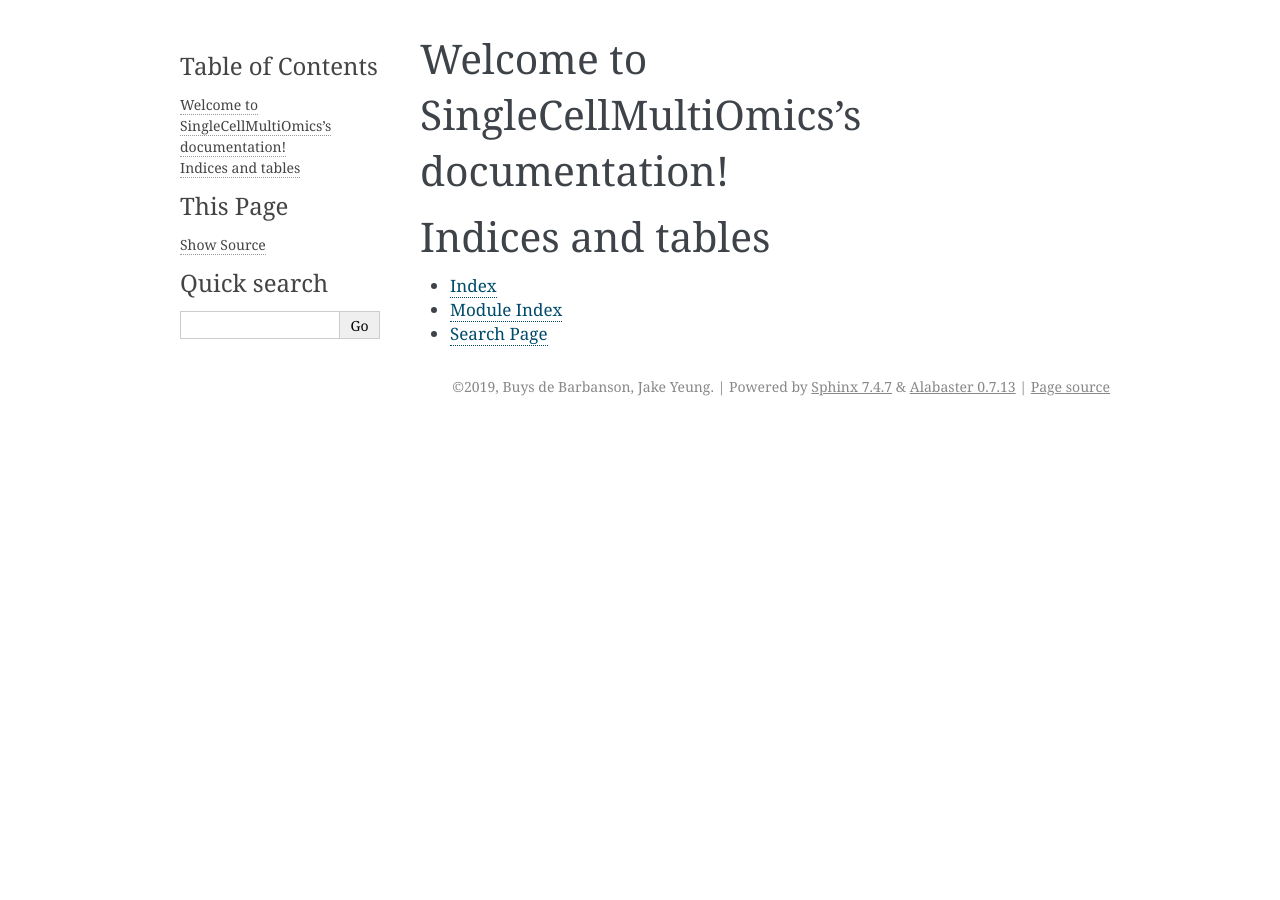
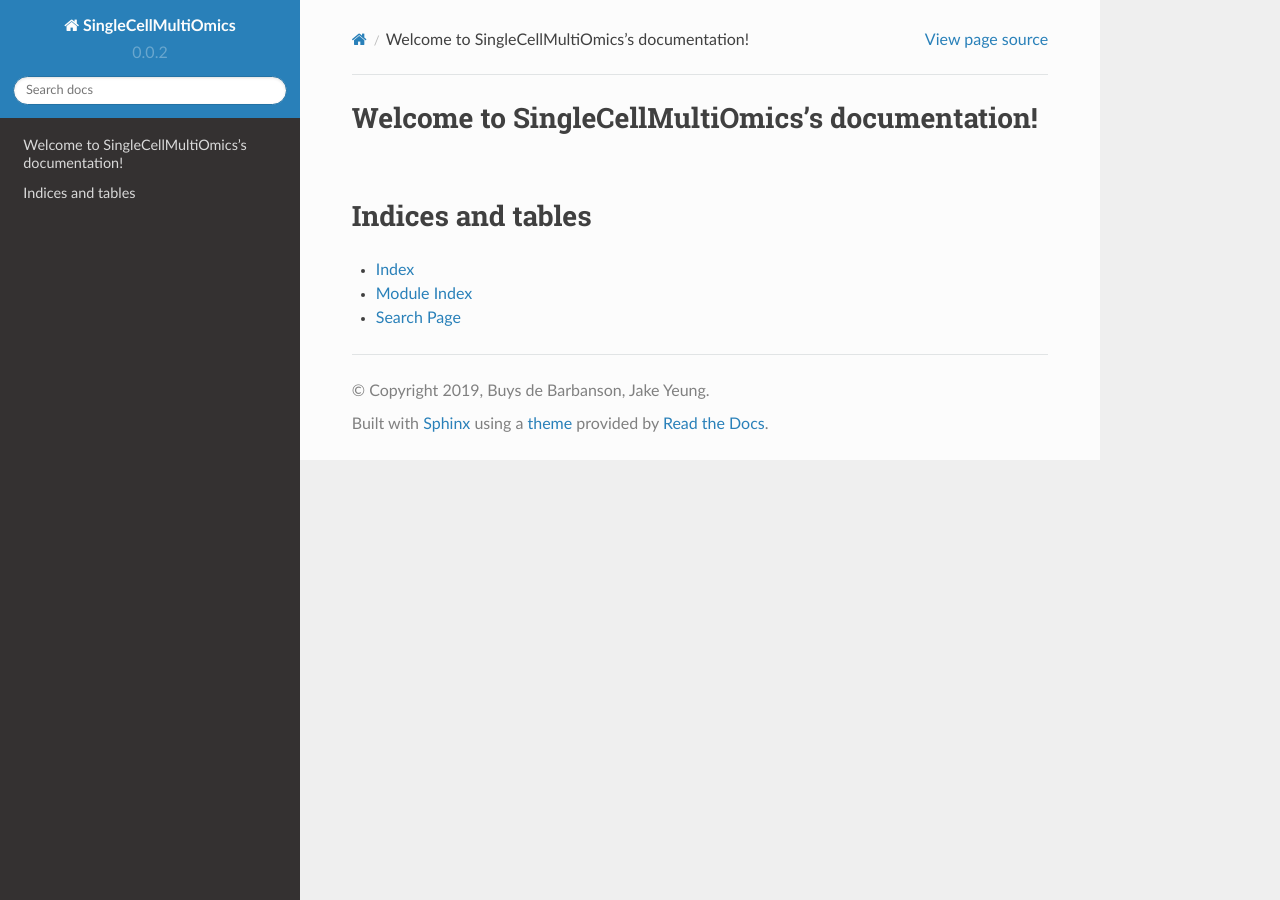
Before and after one commit to BuysDB/SingleCellMultiOmics, a Sphinx documentation site: the page built from docs/index.rst, in a window 1280 px wide. Built offline with Sphinx 7.4.7 and the Read the Docs theme 2.0.0, drawn with Linux system fonts in a browser that asks for light colours.

Commit message:
Switched to sphinx_rtd_theme in docs

```diff
--- a/docs/conf.py
+++ b/docs/conf.py
@@ -20,7 +20,7 @@
 # import os
 # import sys
 # sys.path.insert(0, os.path.abspath('.'))
-
+import sphinx_rtd_theme
 
 # -- General configuration ------------------------------------------------
 
@@ -31,7 +31,9 @@
 # Add any Sphinx extension module names here, as strings. They can be
 # extensions coming with Sphinx (named 'sphinx.ext.*') or your custom
 # ones.
-extensions = ['sphinx.ext.autodoc',
+extensions = [
+    "sphinx_rtd_theme",
+    'sphinx.ext.autodoc',
     'sphinx.ext.coverage',
     #'sphinx.ext.mathjax',
     'sphinx.ext.viewcode',
@@ -100,7 +102,7 @@ todo_include_todos = False
 # The theme to use for HTML and HTML Help pages.  See the documentation for
 # a list of builtin themes.
 #
-html_theme = 'alabaster'
+html_theme = 'sphinx_rtd_theme'
 
 # Theme options are theme-specific and customize the look and feel of a theme
 # further.  For a list of options available for each theme, see the
```
